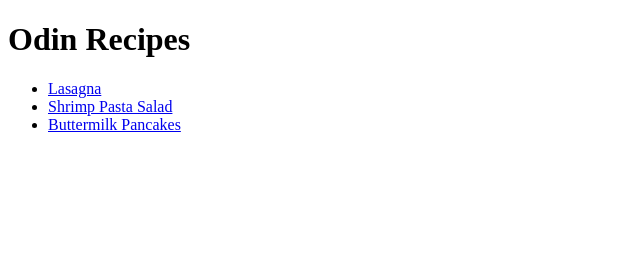
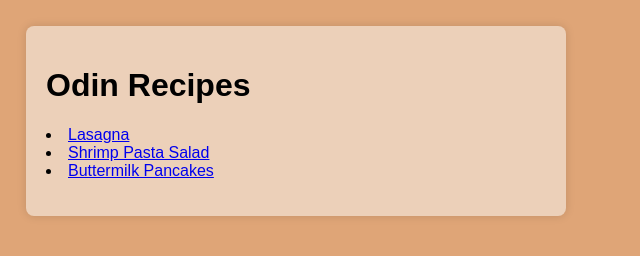
Before and after one commit to lykaiio/odin-recipes, a plain HTML site: page index.html in a window 1280 px wide. Shown: the whole page, without its empty margins (0-640 px from the left). Drawn offline with Linux system fonts and the light colour scheme.

Commit message:
home page css

```diff
--- a/index.html
+++ b/index.html
@@ -1,17 +1,18 @@
 <!DOCTYPE html>
 <html lang="en">
 <head>
-        <meta charset="UTF-8">
+  <meta charset="UTF-8" />
   <title>Odin Recipes</title>
+  <link rel="stylesheet" href="style.css" />
 </head>
-
 <body>
+  <div class="content">
     <h1>Odin Recipes</h1>
     <ul>
       <li><a href="recipes/lasagna.html">Lasagna</a></li>
       <li><a href="recipes/shrimppastasalad.html">Shrimp Pasta Salad</a></li>
       <li><a href="recipes/buttermilkpancakes.html">Buttermilk Pancakes</a></li>
     </ul>
-
+  </div>
 </body>
 </html>
--- /dev/null
+++ b/style.css
@@ -0,0 +1,20 @@
+body {
+  background: #dfa577;
+  font-family: sans-serif;
+  padding: 18px;
+  margin: 0;
+}
+
+.content {
+  background: #ecd0b9;
+  padding: 20px;
+  margin: 8px;
+  border-radius: 8px;
+  box-shadow: 0 0 10px #00000022;
+  max-width: 500px;
+}
+
+ul {
+  list-style: disc inside;
+  padding-left: 0;
+}
```
Lines whose indentation alone changed are shown as unchanged.
